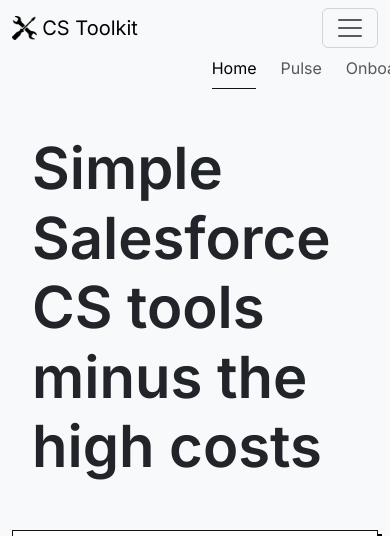
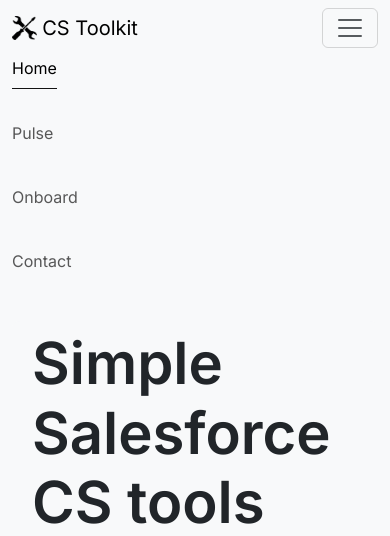
Before and after one commit to wbmcdonald4/cstoolkit, a Flask app: page / in a window 390 px wide, after a click that opens the changed part; the page is wider, and only the part inside the window is pictured. Shown: the top 536 px of that part. Run offline with Flask 3, Linux system fonts and the light colour scheme; some libraries are stand-ins or nearby versions.

Commit message:
fix nav bar

```diff
--- a/src/static/css/main.css
+++ b/src/static/css/main.css
@@ -148,14 +148,10 @@ p {
 /* Figma CSS */
 .navbar-nav {
   display: flex;
-  flex-direction: row;
   justify-content: flex-end;
-  align-items: flex-start;
-  padding: 0px;
   gap: 24px;
-  width: 483px;
-  height: 38px;
 }
+
 
 /* Underline on hover */
 .custom-nav-link:hover {
@@ -205,3 +201,10 @@ p {
     align-items: center;
   }
 }
+
+@media (max-width: 992px) {
+  .navbar-nav {
+    flex-direction: column;
+    align-items: start;
+  }
+}
```
